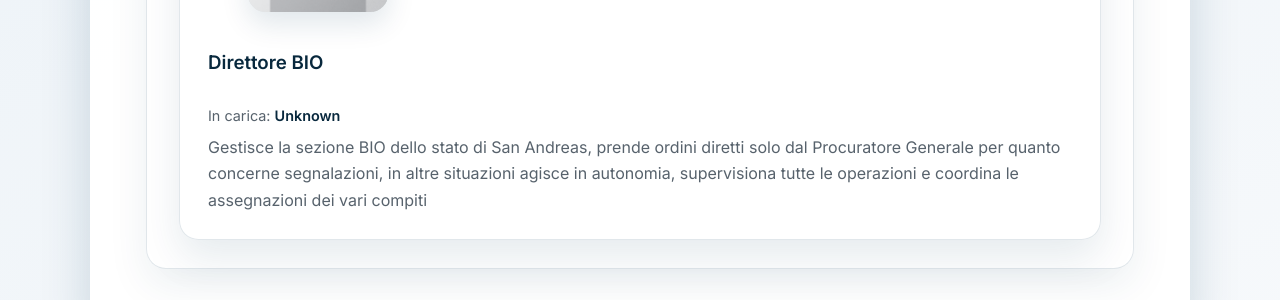
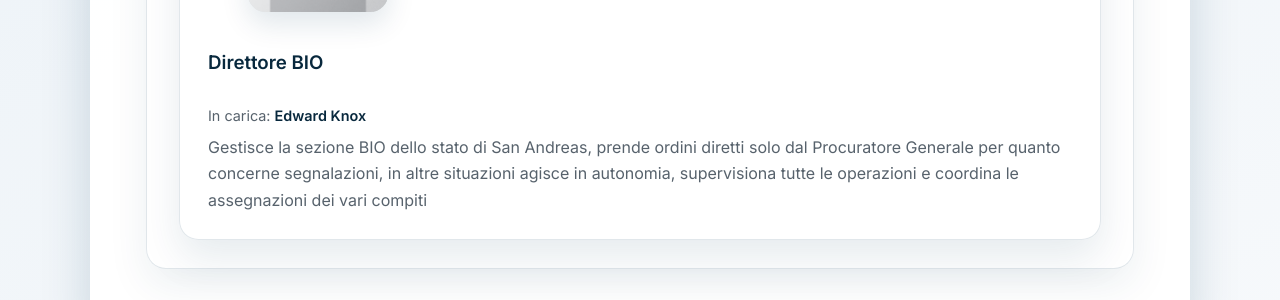
Before and after one commit to governo-sierra-v3/site, a Jekyll site: the page built from cariche-pubbliche.md, in a window 1280 px wide and 900 px high, scrolled down 2328 px. Shown: the part 363-663 px from the top of the window. Built offline with Jekyll 4.4.1, drawn with Linux system fonts in a browser that asks for light colours.

Commit message:
Update cariche-pubbliche.md

```diff
--- a/cariche-pubbliche.md
+++ b/cariche-pubbliche.md
@@ -95,7 +95,7 @@ description: Organigramma istituzionale del Governo di Sierra V3
       </figure>
       <div class="role-content">
         <h3>Direttore BIO</h3>
-        <p class="role-holder">In carica: <span>Unknown</span></p>
+        <p class="role-holder">In carica: <span>Edward Knox</span></p>
         <p>Gestisce la sezione BIO dello stato di San Andreas, prende ordini diretti solo dal Procuratore Generale per quanto concerne segnalazioni, in altre situazioni agisce in autonomia, supervisiona tutte le operazioni e coordina le assegnazioni dei vari compiti</p>
       </div>
     </article>
```
